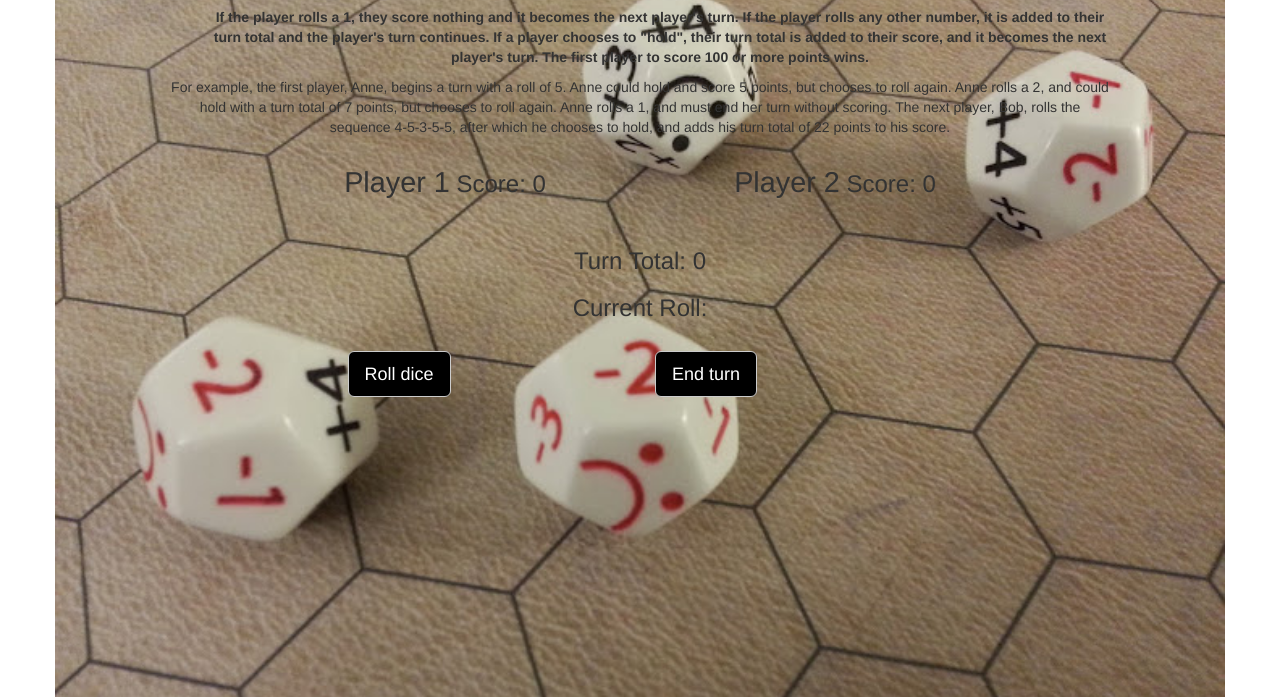
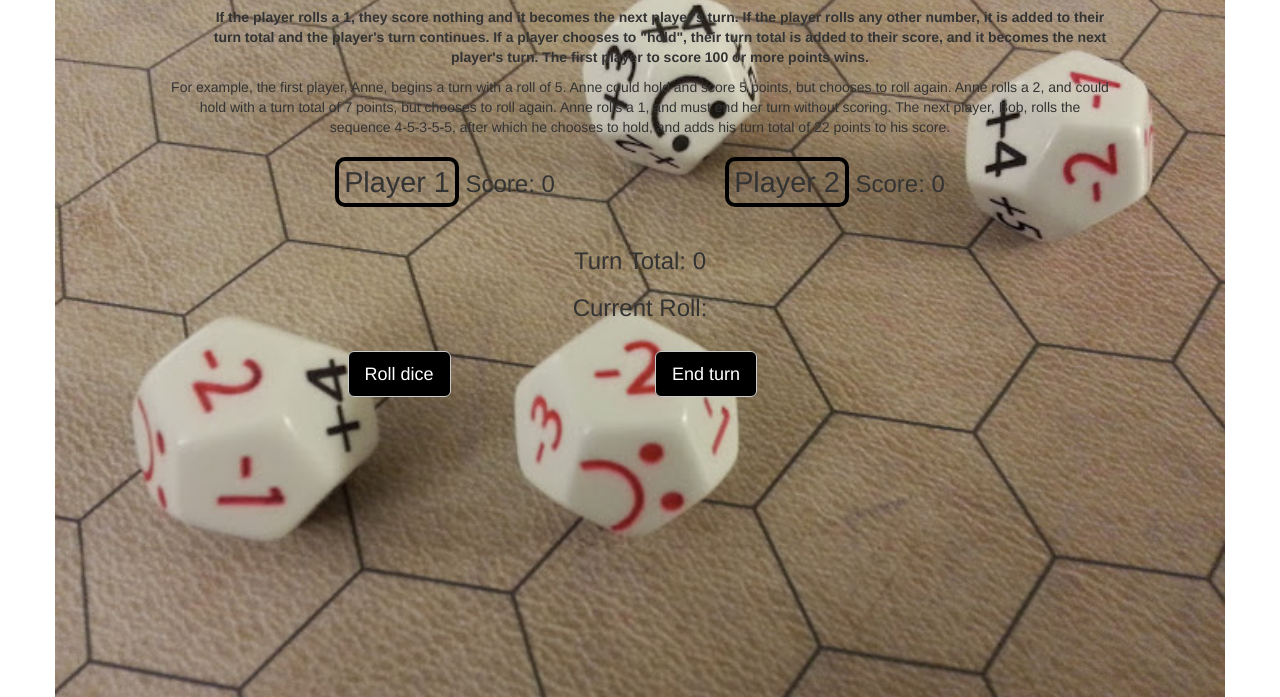
Before and after one commit to valnekesa/Pig-dice, a plain HTML site: page index.html in a window 1280 px wide. Shown: the part 763-1460 px from the top of the page. Drawn offline with Linux system fonts and the light colour scheme.

Commit message:
modified style.css

```diff
--- a/css/style.css
+++ b/css/style.css
@@ -28,6 +28,16 @@
     margin-bottom: 30px;
 }
 
+#players {
+  text-align: center;
+}
+.player {
+    font-size: 1.2em;
+    padding: 5px;
+    border: 4px solid #000000;
+    border-radius: 10px;
+}
+
 #roll .btn {
     color: #fff;
     background: #000000;
```
